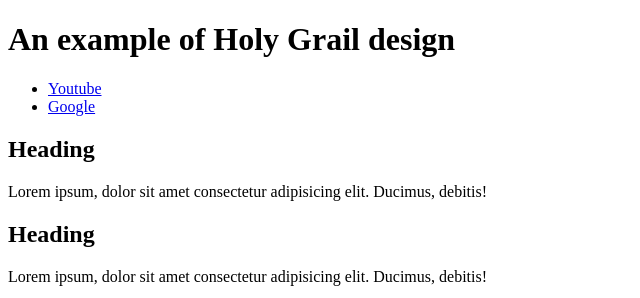
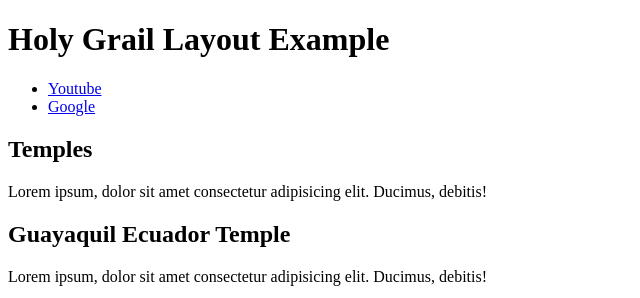
Before and after one commit to AnthonyGomez95/wdd130, a plain HTML site: page week02/holygrail.html in a window 1280 px wide. Shown: the top 298 px of the page, without its empty margins (0-640 px from the left). Drawn offline with Linux system fonts and the light colour scheme; grey boxes are pictures that could not be loaded.

Commit message:
Holy grail added

```diff
--- a/week02/holygrail.html
+++ b/week02/holygrail.html
@@ -9,7 +9,7 @@
 </head>
 <body>
     <header>
-        <h1>An example of Holy Grail design</h1>
+        <h1>Holy Grail Layout Example</h1>
     </header>
     <nav>
         <ul>
@@ -19,11 +19,11 @@
     </nav>
     <main>
         <section>
-            <h2>Heading</h2>
+            <h2>Temples</h2>
             <p>Lorem ipsum, dolor sit amet consectetur adipisicing elit. Ducimus, debitis!</p>
         </section>
         <section>
-            <h2>Heading</h2>
+            <h2>Guayaquil Ecuador Temple</h2>
             <p>Lorem ipsum, dolor sit amet consectetur adipisicing elit. Ducimus, debitis!</p>
         </section>
     </main>
```
